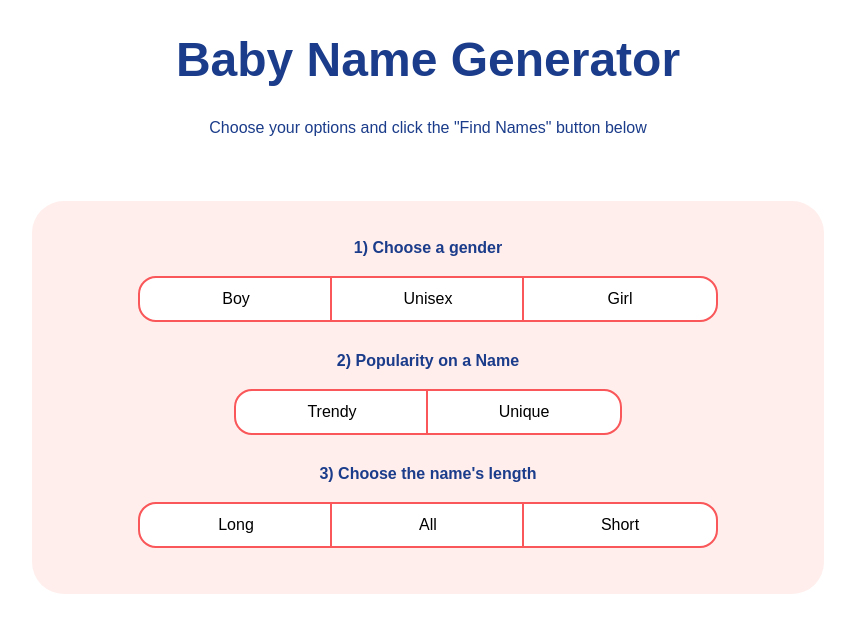
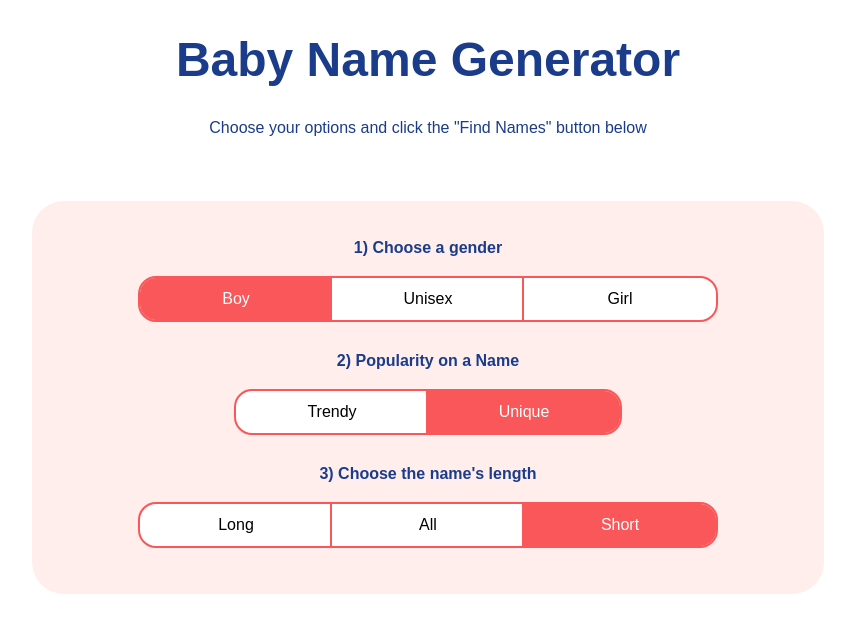
Before and after one commit to Max12345-ally/Baby-Name-Generator, a Nuxt app: page / in a window 1280 px wide. Shown: the top 632 px of the page, without its empty margins (212-1067 px from the left). Built offline with nearby package versions, Linux system fonts and the light colour scheme.

Commit message:
state added

```diff
--- a/app.vue
+++ b/app.vue
@@ -1,3 +1,11 @@
+<script setup>
+  const options = reactive({
+    gender: "Boy",
+    popularity: "Unique",
+    length: "Short"
+  })
+</script>
+
 <template>
   <div class="container">
     <h1>Baby Name Generator</h1>
@@ -6,24 +14,27 @@
       <div class="option-container">
         <h4>1) Choose a gender</h4>
         <div class="option-buttons">
-          <button class="option option-left">Boy</button>
-          <button class="option">Unisex</button>
-          <button class="option option-right">Girl</button>
+          <button class="option option-left" :class="options.gender === 'Boy' && 'option-active'">Boy</button>
+          <button class="option" :class="options.gender === 'Unisex' && 'option-active'">Unisex</button>
+          <button
+          class="option option-right"
+          :class="options.gender === 'Girl' && 'option-active'"
+          >Girl</button>
         </div>
       </div>
         <div class="option-container">
           <h4>2) Popularity on a Name</h4>
         <div class="option-buttons">
-          <button class="option option-left">Trendy</button>
-          <button class="option option-right">Unique</button>
+          <button class="option option-left" :class="options.popularity === 'Trendy' && 'option-active'">Trendy</button>
+          <button class="option option-right" :class="options.popularity === 'Unique' && 'option-active'">Unique</button>
         </div>
         </div>
         <div class="option-container">
           <h4>3) Choose the name's length</h4>
         <div class="option-buttons">
-          <button class="option option-left">Long</button>
-          <button class="option">All</button>
-          <button class="option option-right">Short</button>
+          <button class="option option-left" :class="options.length === 'Long' && 'option-active'">Long</button>
+          <button class="option" :class="options.length === 'All' && 'option-active'">All</button>
+          <button class="option option-right" :class="options.length === 'Short' && 'option-active'">Short</button>
 
         </div>
         </div>
@@ -75,4 +86,9 @@
   border-radius: 0 1rem 1rem 0;
 }
 
+.option-active {
+  background-color:rgb(249,87,89);
+  color:white
+}
+
 </style>
```
